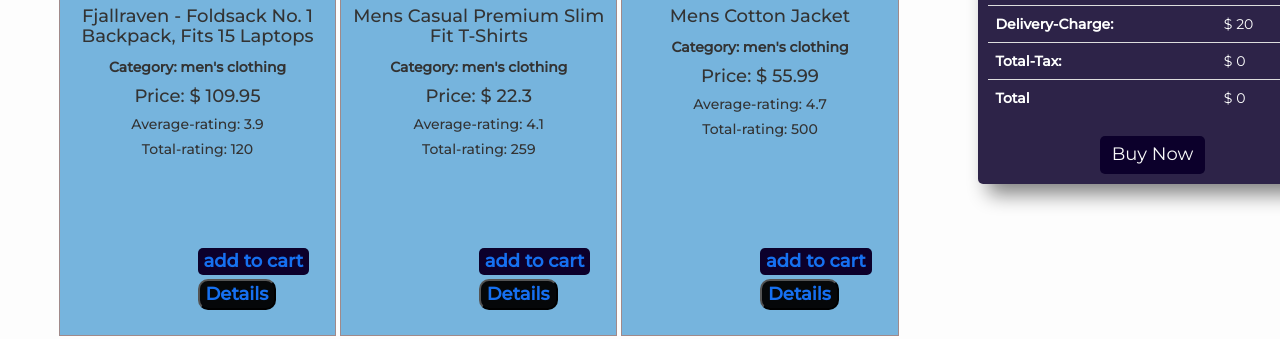
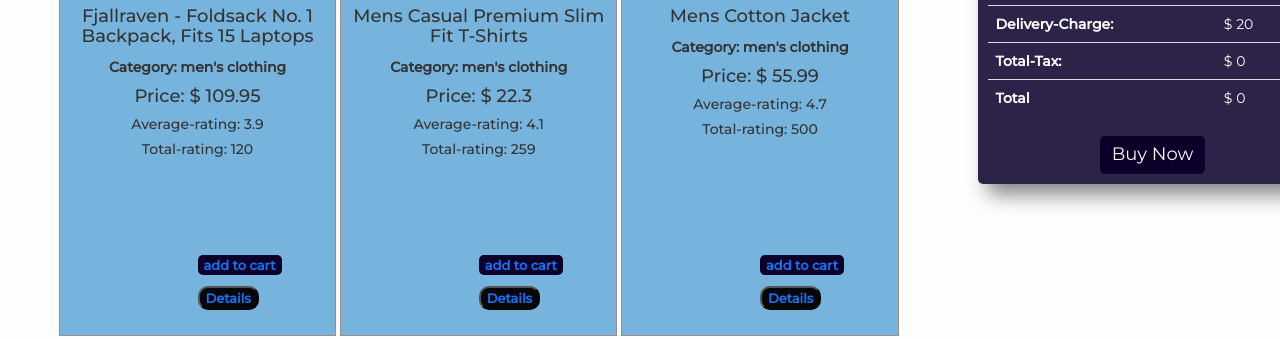
Before and after one commit to ariful-islam-tuhin/ranga-store-fix-, a plain HTML site: page index.html in a window 1280 px wide. Shown: the part 383-722 px from the top of the page. Drawn offline with nearby package versions, Linux system fonts and the light colour scheme.

Commit message:
again finaly complet

```diff
--- a/css/style.css
+++ b/css/style.css
@@ -35,7 +35,7 @@
 .btn-add {
   background-color: #0c002b;
   border: none;
-  font-size: large;
+  font-size: small;
   padding: 8 10px;
   color: #1670f0;
   border-radius: 5px;
@@ -54,7 +54,7 @@
   padding: 8 10px;
   position: absolute;
   bottom: 25px;
-  font-size: large;
+  font-size: small;
 }
 
 .button-style {
```
